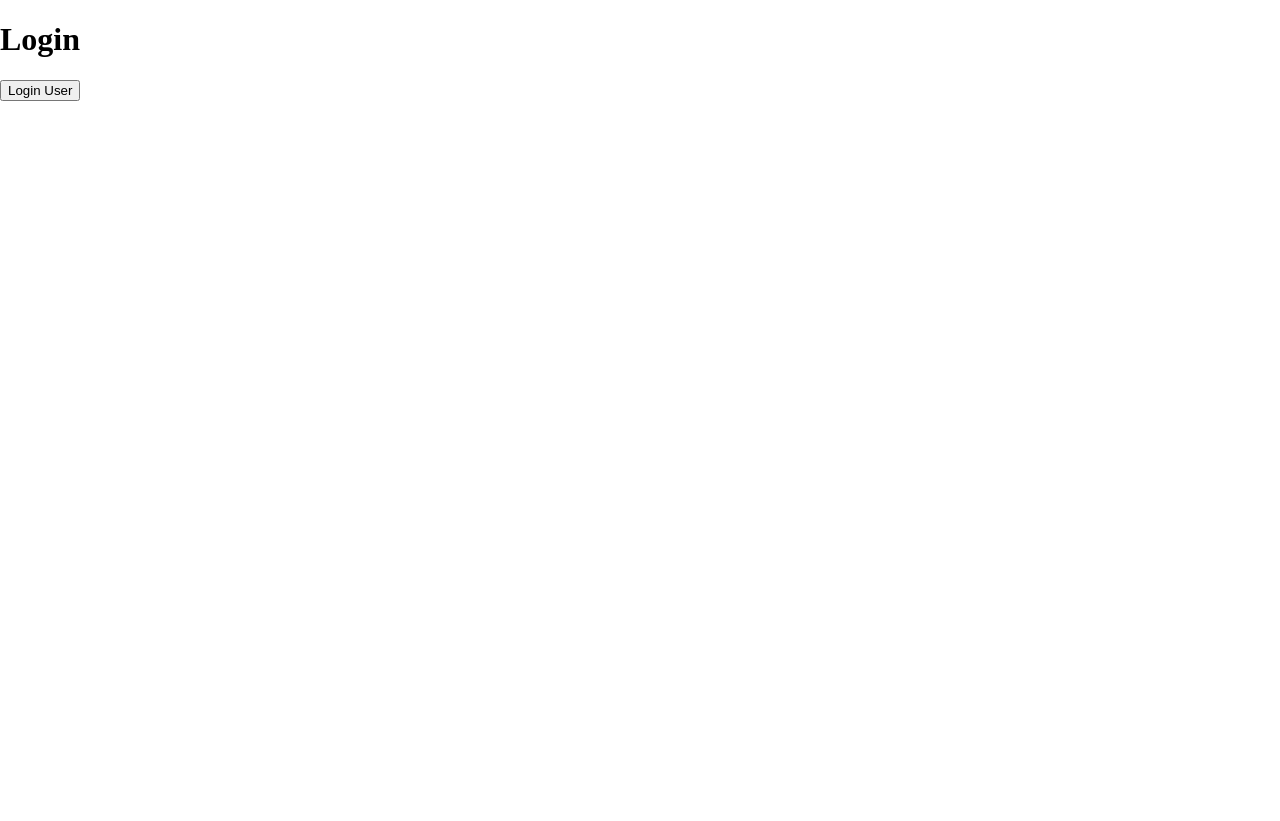
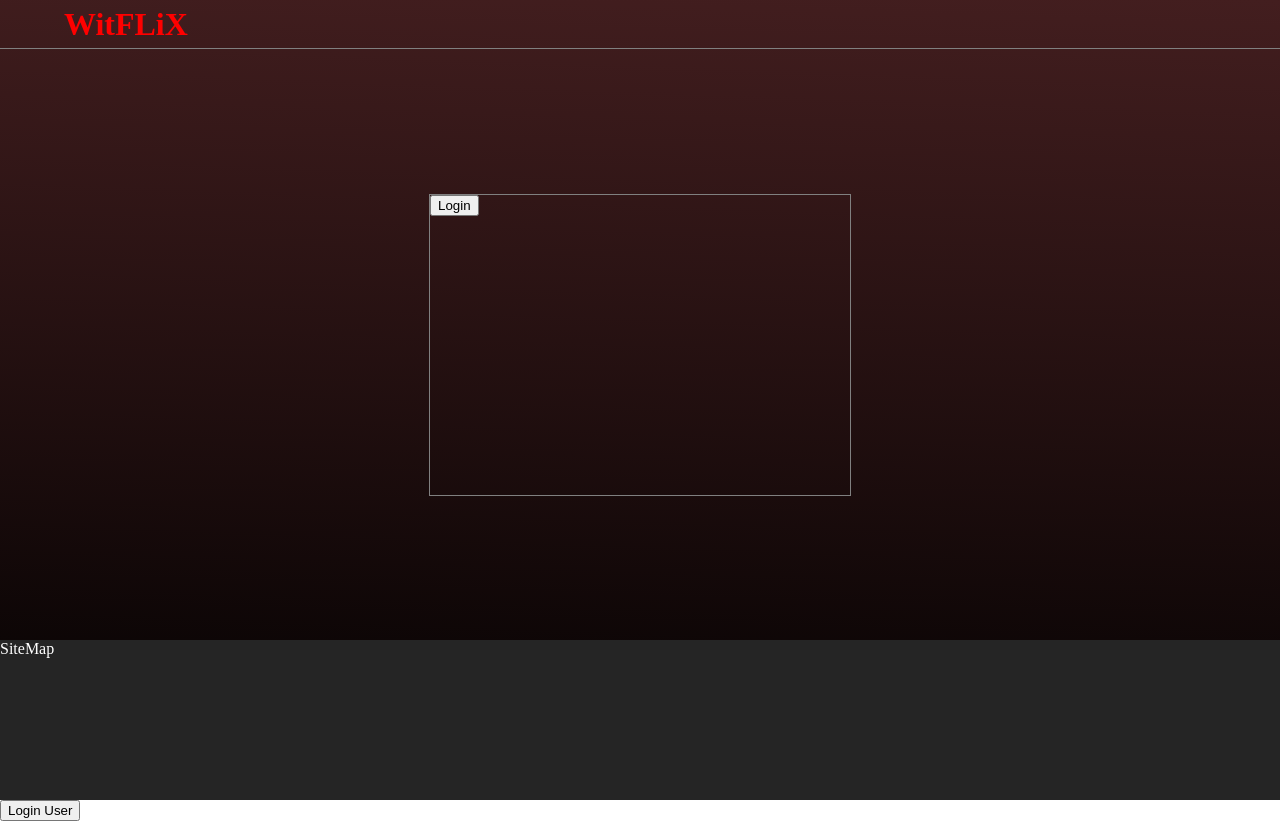
Before and after one commit to viteses/fsweb1225-fsweb0126-pt, a React (Vite) app: page /login in a window 1280 px wide. Before the commit the page ends 800 px from the top, so only its background shows below. Built offline with nearby package versions, Linux system fonts and the light colour scheme.

Commit message:
feat: add Login component

```diff
--- a/src/App.jsx
+++ b/src/App.jsx
@@ -4,6 +4,7 @@ import {
   Route,
   Switch,
 } from "react-router-dom/cjs/react-router-dom.min";
+import Login from "./pages/Login";
 
 function App() {
   const [loggedUser, setLoggedUser] = useState(null);
@@ -18,7 +19,7 @@ function App() {
           <h1>Browse</h1>
         </Route>
         <Route path="/login">
-          <h1>Login</h1>
+          <Login />
         </Route>
         <Route exact path="/">
           {loggedUser ? <Redirect to="/browse" /> : <Redirect to="/login" />}
--- /dev/null
+++ b/src/pages/Login.jsx
@@ -0,0 +1,30 @@
+import Header from "../components/Header";
+import LoginForm from "../components/LoginForm";
+import SiteMap from "../components/SiteMap";
+import styled from "styled-components";
+
+const Container = styled.div`
+  background: #431e1f;
+  background: linear-gradient(
+    182deg,
+    rgba(67, 30, 31, 1) 0%,
+    rgba(0, 0, 0, 1) 100%
+  );
+  display: flex;
+  flex-direction: column;
+  justify-content: space-between;
+  height: 100vh;
+  color: white;
+`;
+
+function Login() {
+  return (
+    <Container>
+      <Header />
+      <LoginForm />
+      <SiteMap />
+    </Container>
+  );
+}
+
+export default Login;
```
